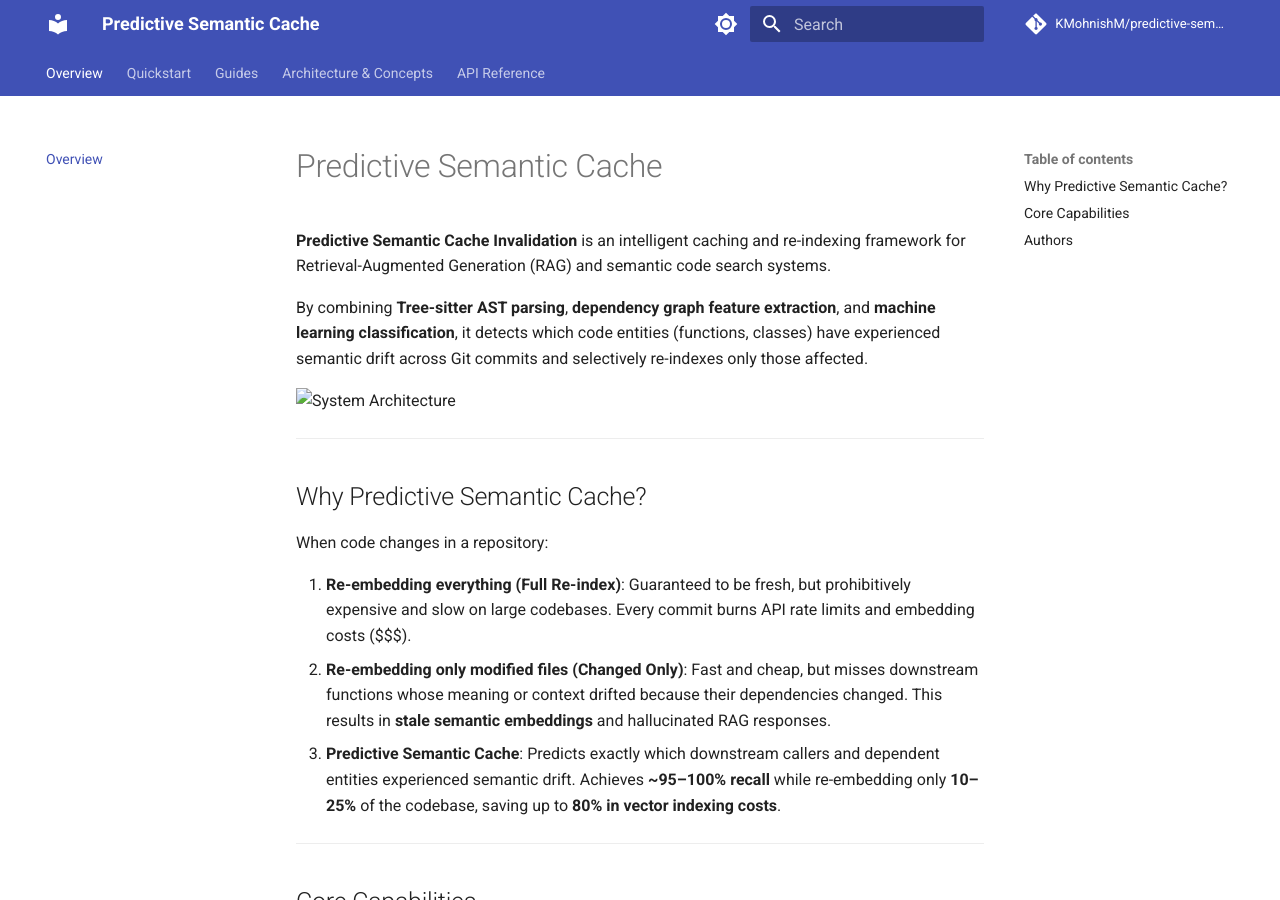
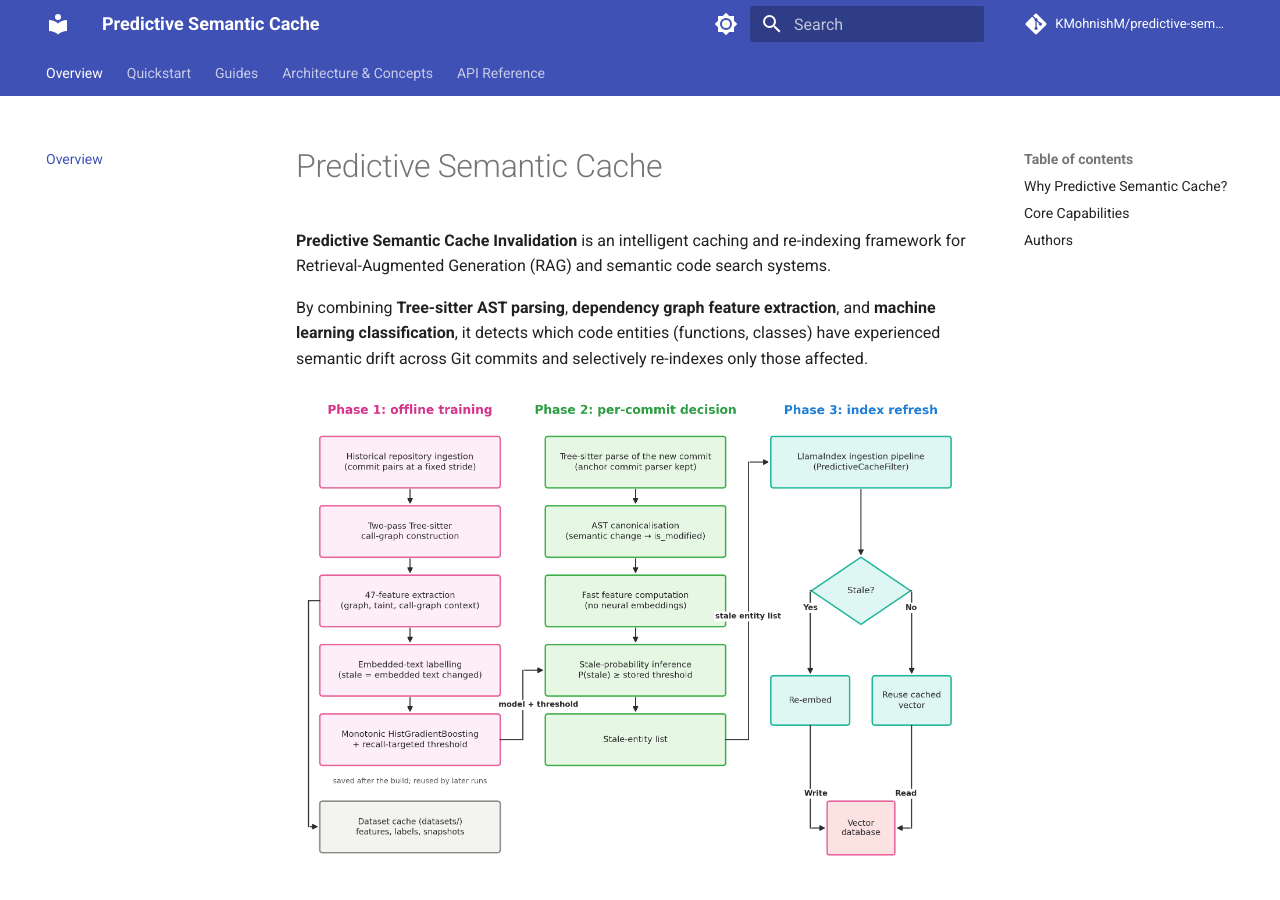
Before and after one commit to KMohnishM/predictive-semantic-cache-invalidation, an MkDocs documentation site: the page built from docs/index.md, in a window 1280 px wide and 900 px high. Built offline with MkDocs 1.6.1 and Material for MkDocs 9.7.7, drawn with Linux system fonts in a browser that asks for light colours; comment, search, counter and statistics services are not loaded.

Commit message:
docs: add architecture asset for MkDocs and ignore site output

```diff
--- a/docs/index.md
+++ b/docs/index.md
@@ -4,7 +4,7 @@
 
 By combining **Tree-sitter AST parsing**, **dependency graph feature extraction**, and **machine learning classification**, it detects which code entities (functions, classes) have experienced semantic drift across Git commits and selectively re-indexes only those affected.
 
-![System Architecture](../assets/architecture.png)
+![System Architecture](assets/architecture.png)
 
 ---
 
```
Also changed, not shown: docs/assets/architecture.png (added), 1 other file.
